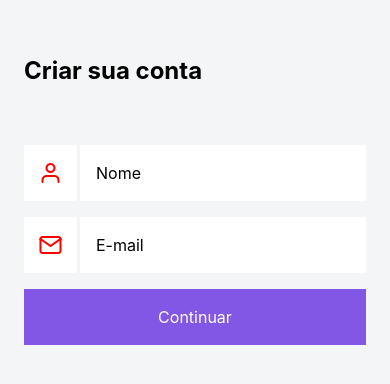
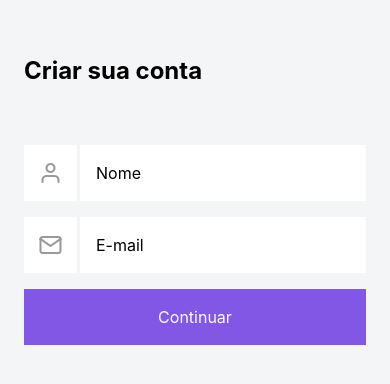
Before and after one commit to Toteck/rnform, a React Native app: screen / in a window 390 px wide. Shown: the part 222-606 px from the top of the page. Built offline with nearby package versions, Linux system fonts and the light colour scheme.

Commit message:
adicionando mensagens de erros nos inputs

```diff
--- a/src/components/Input/index.tsx
+++ b/src/components/Input/index.tsx
@@ -1,23 +1,34 @@
 import { forwardRef } from "react";
-import { TextInput, TextInputProps, View } from "react-native";
+import { TextInput, TextInputProps, View, Text } from "react-native";
 import { Feather } from "@expo/vector-icons";
 import { styles } from "./styles";
 import { Controller, UseControllerProps } from "react-hook-form";
+import clsx from "clsx";
+
 type Props = {
   icon: keyof typeof Feather.glyphMap;
-  errorMessage?: string;
+  error: string;
   formProps: UseControllerProps;
   inputProps: TextInputProps;
 };
 
 const Input = forwardRef<TextInput, Props>(
-  ({ icon, formProps, inputProps }, ref) => {
+  ({ icon, formProps, inputProps, error = "" }, ref) => {
     return (
       <Controller
         render={({ field }) => (
+          <View style={styles.container}>
             <View style={styles.group}>
               <View style={styles.icon}>
-              <Feather name={icon} size={24} color={"red"} />
+                <Feather
+                  name={icon}
+                  size={24}
+                  color={clsx({
+                    ["#DC1637"]: error.length > 0,
+                    ["#8257e5"]: error.length === 0 && field.value,
+                    ["#999"]: !field.value && error.length === 0,
+                  })}
+                />
               </View>
               <TextInput
                 ref={ref}
@@ -27,6 +38,8 @@ const Input = forwardRef<TextInput, Props>(
                 {...inputProps}
               />
             </View>
+            {error.length > 0 && <Text style={styles.error}>{error}</Text>}
+          </View>
         )}
         {...formProps}
       />
--- a/src/components/Input/styles.ts
+++ b/src/components/Input/styles.ts
@@ -27,4 +27,9 @@ export const styles = StyleSheet.create({
     borderRightWidth: 3,
     borderRightColor: "#F4F5F6",
   },
+  error: {
+    fontSize: 14,
+    marginTop: 7,
+    color: "#DC1637",
+  },
 });
--- a/src/screens/FormStepOne/index.tsx
+++ b/src/screens/FormStepOne/index.tsx
@@ -9,7 +9,11 @@ import { Button } from "../../components/Button";
 import { styles } from "./styles";
 
 export function FormStepOne() {
-  const { control, handleSubmit } = useForm();
+  const {
+    control,
+    handleSubmit,
+    formState: { errors },
+  } = useForm();
 
   const emailRef = useRef<TextInput>(null);
 
@@ -26,7 +30,14 @@ export function FormStepOne() {
       <Text style={styles.title}>Criar sua conta</Text>
       <Input
         icon="user"
-        formProps={{ name: "name", control }}
+        error={errors.name?.message}
+        formProps={{
+          name: "name",
+          control,
+          rules: {
+            required: "Nome é obrigatório",
+          },
+        }}
         inputProps={{
           placeholder: "Nome",
           onSubmitEditing: () => emailRef.current?.focus(),
@@ -36,7 +47,18 @@ export function FormStepOne() {
       <Input
         ref={emailRef}
         icon="mail"
-        formProps={{ name: "email", control }}
+        error={errors.email?.message}
+        formProps={{
+          name: "email",
+          control,
+          rules: {
+            required: "E-mail é obrigatório",
+            pattern: {
+              value: /^[a-zA-Z0-9._%+-]+@[a-zA-Z0-9.-]+\.[a-zA-Z]{2,}$/i,
+              message: "E-mail inválido",
+            },
+          },
+        }}
         inputProps={{
           placeholder: "E-mail",
           onSubmitEditing: onSubmitEditing,
```
Lines whose indentation alone changed are shown as unchanged.
